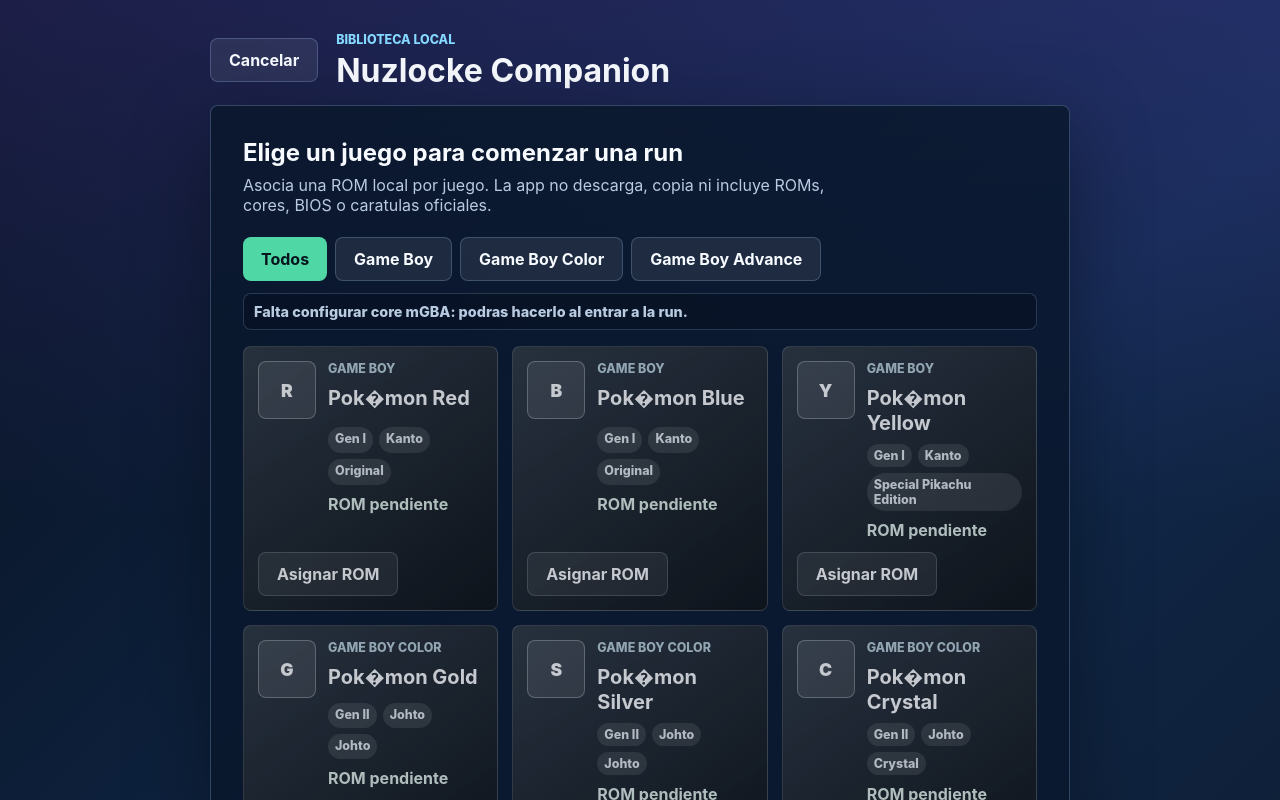
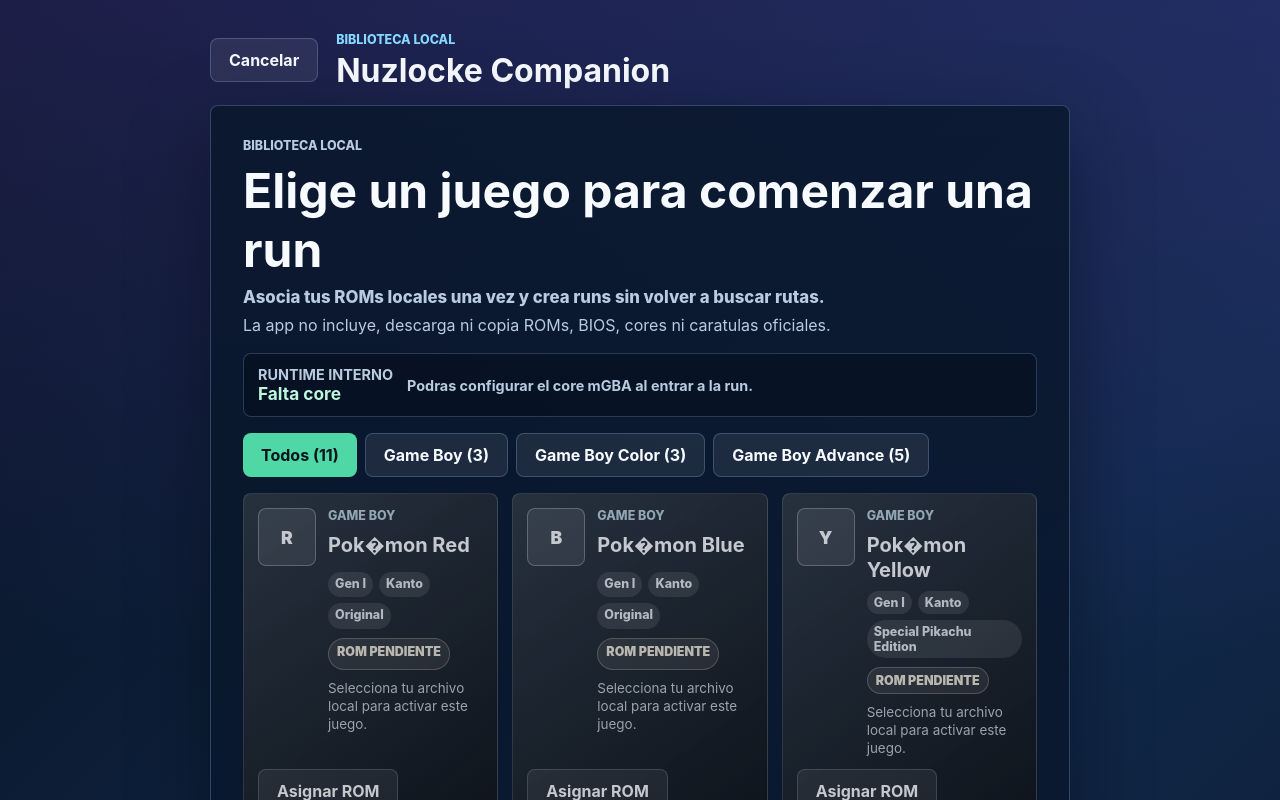
Before and after one commit to Eldonndan/Nuzlocke-Companion, a React (Vite) app: page / in a window 1280 px wide. Both pictures are taken after a click on the button "Nueva run". Shown: the top 800 px of the page. Built offline with nearby package versions, Linux system fonts and the light colour scheme.

Commit message:
feat: polish Pokemon library UX

```diff
--- a/src/components/library/PokemonGameCard.tsx
+++ b/src/components/library/PokemonGameCard.tsx
@@ -21,6 +21,7 @@
   onConfigureRun,
 }: PokemonGameCardProps) {
   const hasRom = Boolean(romPath);
+  const statusLabel = hasRom ? "ROM lista" : "ROM pendiente";
   const initials = game.shortTitle
     .split(/(?=[A-Z])/)
     .map((part) => part[0])
@@ -30,6 +31,7 @@
 
   return (
     <article
+      aria-label={`${game.title}, ${getPokemonPlatformLabel(game.platform)}, ${statusLabel}`}
       className={
         hasRom
           ? `pokemon-game-card pokemon-game-card--${game.accent}`
@@ -49,14 +51,20 @@
           <span>{game.region}</span>
           <span>{game.releaseGroup}</span>
         </div>
-        <strong>{hasRom ? "ROM lista" : "ROM pendiente"}</strong>
+        <span className="pokemon-game-card__status">{statusLabel}</span>
         {romPath ? <small>{getFileNameFromPath(romPath)}</small> : null}
+        <p className="pokemon-game-card__hint">
+          {hasRom
+            ? "Listo para crear una run."
+            : "Selecciona tu archivo local para activar este juego."}
+        </p>
       </div>
       <div className="pokemon-game-card__actions">
         {hasRom ? (
           <button
             className="primary-button"
             type="button"
+            aria-label={`Configurar run de ${game.title}`}
             onClick={() => onConfigureRun(game)}
           >
             Configurar run
@@ -65,6 +73,7 @@
           <button
             className="secondary-button"
             type="button"
+            aria-label={`Asignar ROM para ${game.title}`}
             onClick={() => onAssignRom(game)}
           >
             Asignar ROM
@@ -74,6 +83,7 @@
           <button
             className="secondary-button"
             type="button"
+            aria-label={`Cambiar ROM de ${game.title}`}
             onClick={() => onAssignRom(game)}
           >
             Cambiar ROM
--- a/src/screens/CreateRunScreen.tsx
+++ b/src/screens/CreateRunScreen.tsx
@@ -81,6 +81,10 @@
   return getGamePackByGameName(game.title)?.defaultInitialLevelCap ?? 5;
 }
 
+function getFileNameFromPath(path: string) {
+  return path.split(/[\\/]/).pop() || "Archivo ROM asociado";
+}
+
 export function CreateRunScreen({ onBack, onCreate }: CreateRunScreenProps) {
   const defaultPack = getGamePackByGameName("Pokémon FireRed");
   const [mode, setMode] = useState<CreateRunMode>("library");
@@ -118,6 +122,18 @@
         : pokemonGameCatalog.filter((game) => game.platform === platformFilter),
     [platformFilter],
   );
+  const platformCounts = useMemo(
+    () => ({
+      all: pokemonGameCatalog.length,
+      gb: pokemonGameCatalog.filter((game) => game.platform === "gb").length,
+      gbc: pokemonGameCatalog.filter((game) => game.platform === "gbc").length,
+      gba: pokemonGameCatalog.filter((game) => game.platform === "gba").length,
+    }),
+    [],
+  );
+  const internalRuntimePreferences = loadInternalRuntimePreferences();
+  const isRuntimePreferenceReady =
+    Boolean(internalRuntimePreferences?.corePath);
 
   const chooseEmulator = async () => {
     try {
@@ -164,7 +180,11 @@
     }
 
     setRomLibrary(setPokemonRomPath(game.id, selectedPath));
-    setLibraryMessage(`ROM asociada para ${game.title}.`);
+    setSelectedGame(game);
+    setLibraryLives(3);
+    setLibraryMessage(
+      `ROM asociada para ${game.title}. Ya puedes configurar la run.`,
+    );
   };
 
   const openRunSetup = (game: PokemonGameCatalogEntry) => {
@@ -301,15 +321,35 @@
 
       {mode === "library" ? (
         <section className="create-run-panel" aria-labelledby="library-title">
-          <div className="create-run-intro">
+          <div className="library-hero">
+            <p className="eyebrow">Biblioteca local</p>
             <h2 id="library-title">Elige un juego para comenzar una run</h2>
+            <p className="library-hero__lead">
+              Asocia tus ROMs locales una vez y crea runs sin volver a buscar
+              rutas.
+            </p>
             <p>
-              Asocia una ROM local por juego. La app no descarga, copia ni
-              incluye ROMs, cores, BIOS o caratulas oficiales.
+              La app no incluye, descarga ni copia ROMs, BIOS, cores ni
+              caratulas oficiales.
             </p>
           </div>
 
-          <div className="library-toolbar" aria-label="Filtro de consola">
+          <section
+            className="library-runtime-status-card"
+            aria-label="Estado del runtime interno"
+          >
+            <div>
+              <p className="eyebrow">Runtime interno</p>
+              <strong>{isRuntimePreferenceReady ? "Listo" : "Falta core"}</strong>
+            </div>
+            <p>
+              {isRuntimePreferenceReady
+                ? "Se reutilizara tu core mGBA guardado al crear nuevas runs."
+                : "Podras configurar el core mGBA al entrar a la run."}
+            </p>
+          </section>
+
+          <div className="library-console-tabs" aria-label="Filtrar por consola">
             {platformFilters.map((filter) => (
               <button
                 key={filter.id}
@@ -319,18 +359,13 @@
                     : "secondary-button"
                 }
                 type="button"
+                aria-pressed={platformFilter === filter.id}
                 onClick={() => setPlatformFilter(filter.id)}
               >
-                {filter.label}
+                {filter.label} ({platformCounts[filter.id]})
               </button>
             ))}
           </div>
-
-          <p className="library-runtime-status">
-            {loadInternalRuntimePreferences()?.corePath
-              ? "Runtime interno listo: se reutilizara tu core mGBA guardado."
-              : "Falta configurar core mGBA: podras hacerlo al entrar a la run."}
-          </p>
 
           <div className="pokemon-game-grid">
             {filteredCatalog.map((game) => (
@@ -352,10 +387,31 @@
               <div>
                 <p className="eyebrow">Configurar Nuzlocke</p>
                 <h2 id="library-run-setup-title">{selectedGame.title}</h2>
-                <p>{getPokemonPlatformLabel(selectedGame.platform)}</p>
+                <p>
+                  {getPokemonPlatformLabel(selectedGame.platform)} ·{" "}
+                  {selectedGame.generation} · {selectedGame.region}
+                </p>
+              </div>
+              <div className="library-run-setup__summary">
+                <span>
+                  ROM asociada:{" "}
+                  <strong>
+                    {getFileNameFromPath(
+                      romLibrary[selectedGame.id]?.romPath ?? "",
+                    )}
+                  </strong>
+                </span>
+                <span>
+                  Runtime:{" "}
+                  <strong>
+                    {isRuntimePreferenceReady
+                      ? "listo"
+                      : "se configurara al entrar"}
+                  </strong>
+                </span>
               </div>
               <label className="form-field">
-                <span>Vidas</span>
+                <span>Vidas iniciales</span>
                 <div className="life-preset-row">
                   {[3, 5, 10].map((preset) => (
                     <button
@@ -379,6 +435,7 @@
                       setLibraryLives(Number(event.target.value))
                     }
                     aria-label="Vidas personalizadas"
+                    placeholder="Personalizado"
                   />
                 </div>
               </label>
--- a/src/styles.css
+++ b/src/styles.css
@@ -1515,6 +1515,29 @@
   color: #b9cbe0;
 }
 
+.library-hero {
+  display: grid;
+  gap: 8px;
+  margin-bottom: 18px;
+}
+
+.library-hero h2 {
+  margin: 0;
+  font-size: clamp(1.8rem, 4vw, 3rem);
+}
+
+.library-hero p {
+  max-width: 720px;
+  margin: 0;
+  color: #b9cbe0;
+}
+
+.library-hero__lead {
+  color: #f7fbff;
+  font-size: 1.05rem;
+  font-weight: 850;
+}
+
 .create-run-grid {
   display: grid;
   grid-template-columns: repeat(2, minmax(0, 1fr));
@@ -1554,6 +1577,38 @@
   font-size: 0.9rem;
   font-weight: 800;
   padding: 9px 10px;
+}
+
+.library-runtime-status-card {
+  display: grid;
+  grid-template-columns: minmax(0, auto) minmax(0, 1fr);
+  align-items: center;
+  gap: 14px;
+  margin-bottom: 16px;
+  border: 1px solid rgba(168, 207, 255, 0.22);
+  border-radius: 8px;
+  background: rgba(5, 11, 24, 0.44);
+  padding: 12px 14px;
+}
+
+.library-runtime-status-card p {
+  margin: 0;
+  color: #b9cbe0;
+  font-size: 0.9rem;
+  font-weight: 750;
+}
+
+.library-runtime-status-card strong {
+  display: block;
+  color: #bdf7dc;
+  font-size: 1.08rem;
+}
+
+.library-console-tabs {
+  display: flex;
+  flex-wrap: wrap;
+  gap: 8px;
+  margin-bottom: 16px;
 }
 
 .pokemon-game-grid {
@@ -1638,9 +1693,34 @@
   color: #bdf7dc;
 }
 
+.pokemon-game-card__status {
+  width: fit-content;
+  border: 1px solid rgba(189, 247, 220, 0.28);
+  border-radius: 999px;
+  background: rgba(64, 198, 137, 0.13);
+  color: #bdf7dc;
+  font-size: 0.78rem;
+  font-weight: 950;
+  padding: 5px 8px;
+  text-transform: uppercase;
+}
+
+.pokemon-game-card--missing .pokemon-game-card__status {
+  border-color: rgba(255, 227, 162, 0.28);
+  background: rgba(255, 227, 162, 0.1);
+  color: #ffe3a2;
+}
+
 .pokemon-game-card__content small {
   overflow-wrap: anywhere;
   color: #c6ddf5;
+}
+
+.pokemon-game-card__hint {
+  margin: 0;
+  color: #b9cbe0;
+  font-size: 0.84rem;
+  line-height: 1.35;
 }
 
 .pokemon-game-card__meta {
@@ -1679,6 +1759,22 @@
 .library-run-setup h2,
 .library-run-setup p {
   margin: 0;
+}
+
+.library-run-setup__summary {
+  display: grid;
+  gap: 8px;
+  border: 1px solid rgba(168, 207, 255, 0.18);
+  border-radius: 8px;
+  background: rgba(255, 255, 255, 0.05);
+  color: #b9cbe0;
+  font-size: 0.9rem;
+  font-weight: 800;
+  padding: 10px;
+}
+
+.library-run-setup__summary strong {
+  color: #f7fbff;
 }
 
 .life-preset-row {
```
Also changed, not shown: 2 other files (tests, documents, lock files or other folders).
